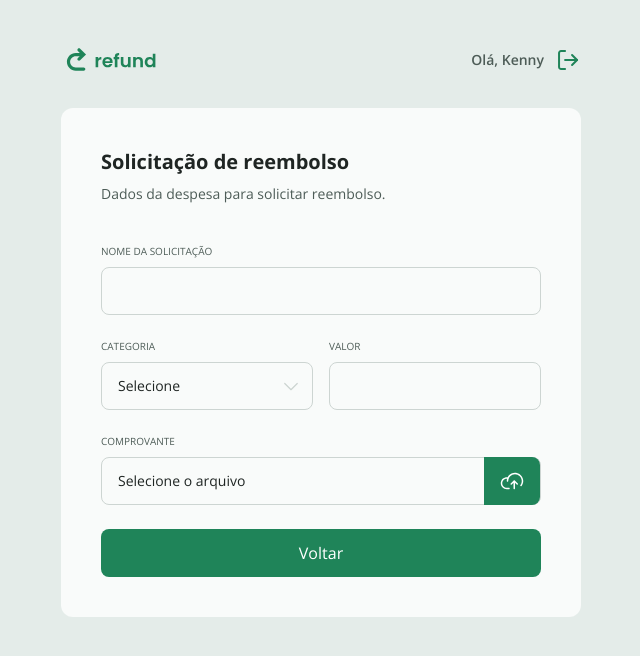
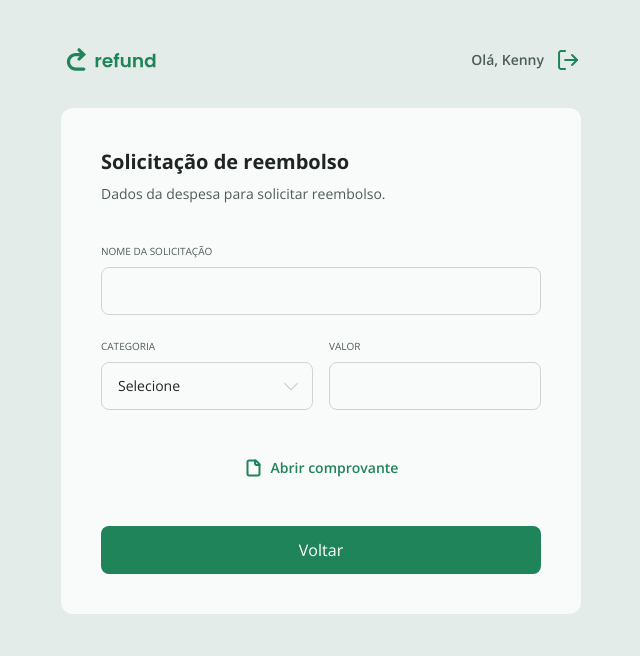
Before and after one commit to Qneji/Refund_react, a React (Vite) app: page /refund/123 in a window 1280 px wide. Shown: the top 656 px of the page, without its empty margins (319-959 px from the left). Built offline with nearby package versions, Linux system fonts and the light colour scheme.

Commit message:
Botão para visualizar comprovantes

```diff
--- a/src/pages/Refund.tsx
+++ b/src/pages/Refund.tsx
@@ -1,6 +1,7 @@
 import { useState } from "react";
 import { useNavigate, useParams } from "react-router";
 
+import fileSvg from "../assets/file.svg"
 import { CATEGORIES, CATEGORIES_KEYS } from "../utils/categories";
 import { Input } from "../components/Input";
 import { Select } from "../components/Select";
@@ -74,15 +75,21 @@
         />
       </div>
 
-      <Upload
-        filename={filename && filename.name}
-        onChange={(e) => e.target.files && setFilename(e.target.files[0])}
-        disabled={!!params.id}
-      />
+      {params.id ? (
+        <a href="https://app.rocketseat.com.br/jornada/full-stack/conteudos" target="_blank" className="text-sm text-green-100 font-semibold flex items-center justify-center gap-2 my-6 hover:opacity-70 transition ease-linear">
+          <img src={fileSvg} alt="Ícone de arquivo" />
+          Abrir comprovante
+        </a>
+      ) : (
+        <Upload
+          filename={filename && filename.name}
+          onChange={(e) => e.target.files && setFilename(e.target.files[0])}
+        />
+      )}
 
       <Button type="submit" isLoading={isLoading}>
         {params.id ? "Voltar" : "Enviar"}
       </Button>
     </form>
-  );
+  )
 }
```
